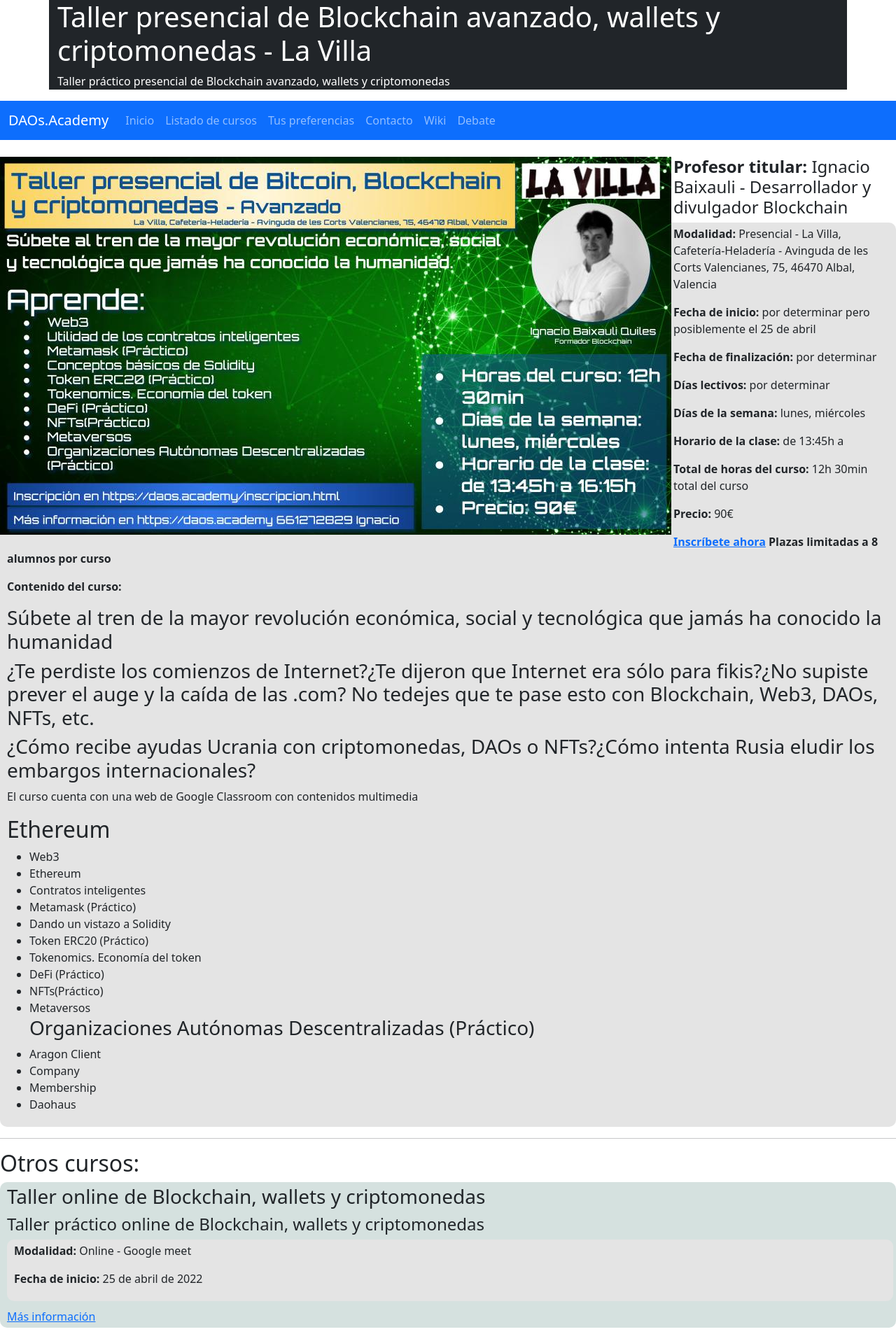
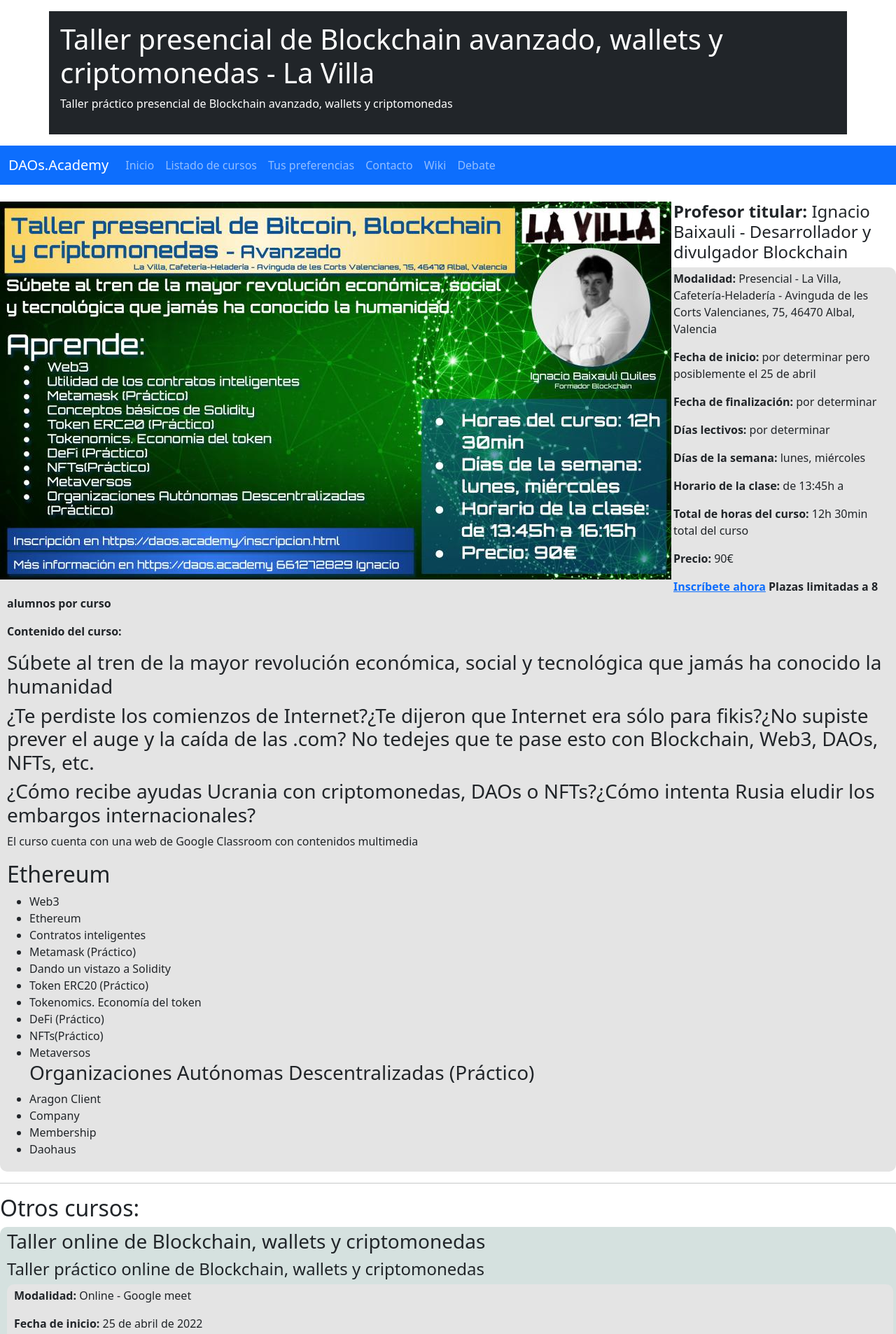
Before and after one commit to DAOsAcademy/DAOsAcademy, a Jekyll site: the page built from _cursos/lavillaavanzado.md, in a window 1280 px wide. Shown: the top 1906 px of the page at 70% size. Built offline with Jekyll 4.4.1, drawn with Linux system fonts in a browser that asks for light colours.

Commit message:
Update curso.html

```diff
--- a/_layouts/curso.html
+++ b/_layouts/curso.html
@@ -1,6 +1,6 @@
 {% include head.html %}
 <link rel="stylesheet" href="/assets/css/styles.css">
-<div class="container bg-dark text-white">
+<div class="container p-3 my-3 bg-dark text-white">
   <h1>{{ page.nombre }}</h1>
   <p>{{ page.descripcion }}</p>
 </div>
```
